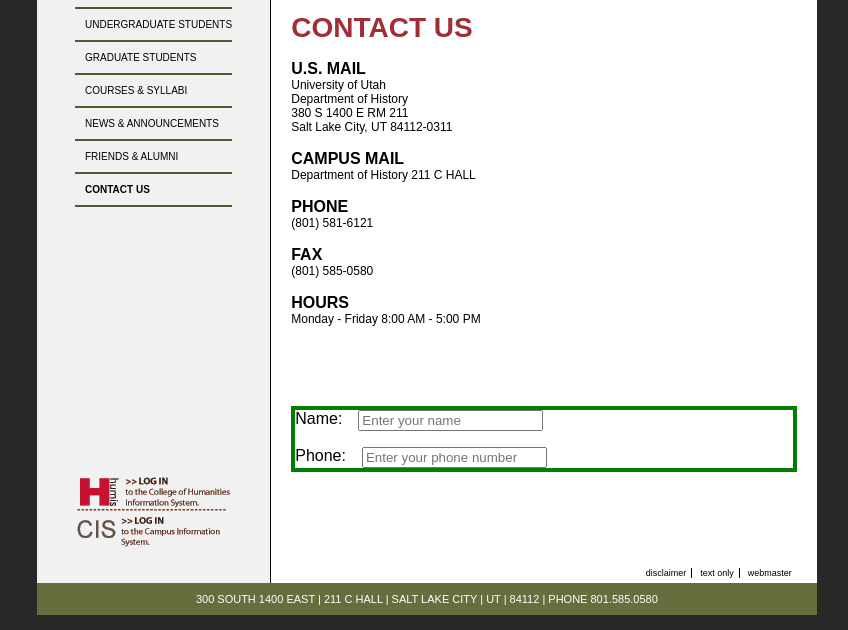
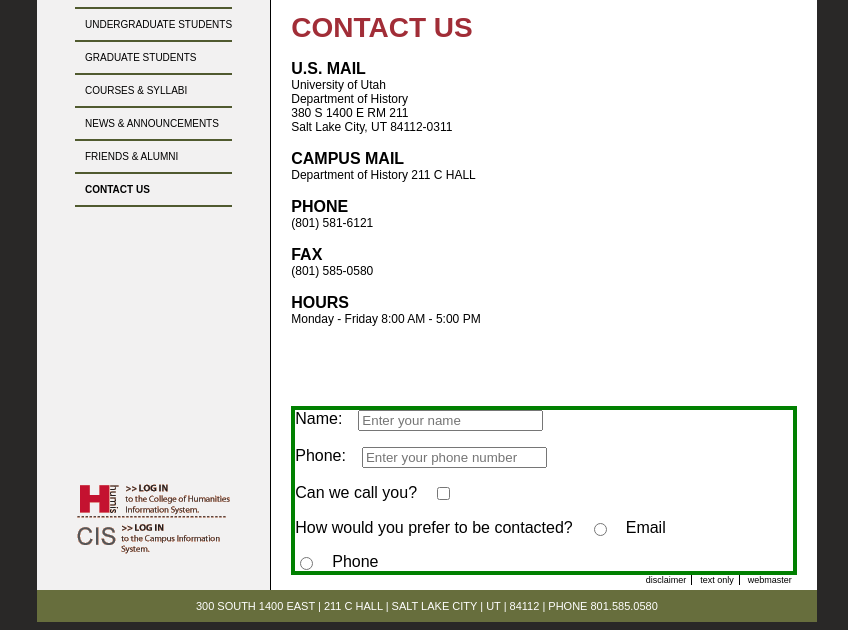
Before and after one commit to LynnMGama/HUMIS_homepage, a plain HTML site: page contact-us.html in a window 1280 px wide. Shown: the part 222-852 px from the top of the page, without its empty margins (216-1064 px from the left). Drawn offline with Linux system fonts and the light colour scheme.

Commit message:
WIP: started laying out my contact form

```diff
--- a/contact-us.html
+++ b/contact-us.html
@@ -161,6 +161,20 @@
                         Phone:
                         <input type="text" name="phone" placeholder="Enter your phone number"/>
                     </label>
+
+                    <label>
+                        Can we call you?
+                        <input type="checkbox" name="can-we-call-you"/>
+                    </label>
+
+                    <label>
+                        How would you prefer to be contacted?
+                        <input type="radio" name="contact-preference" value="email"/>Email
+                    </label>
+
+                    <label>
+                        <input type="radio" name="contact-preference" value="phone"/>Phone<br/>
+                    </label>
                 </section>
 
             </main>
```
